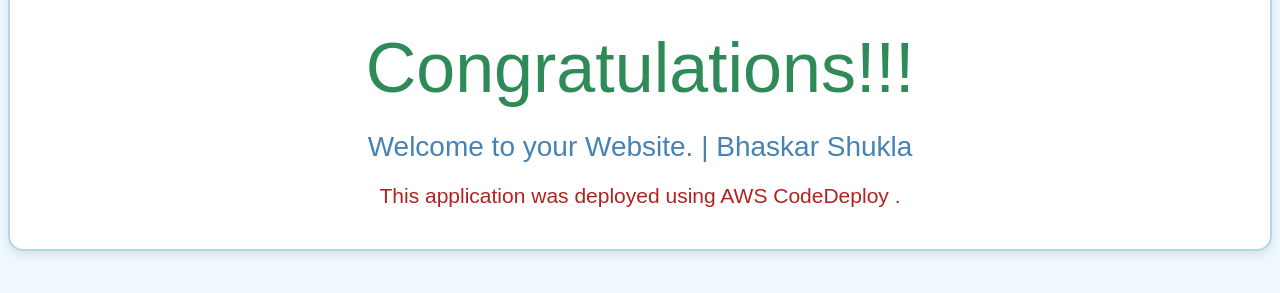
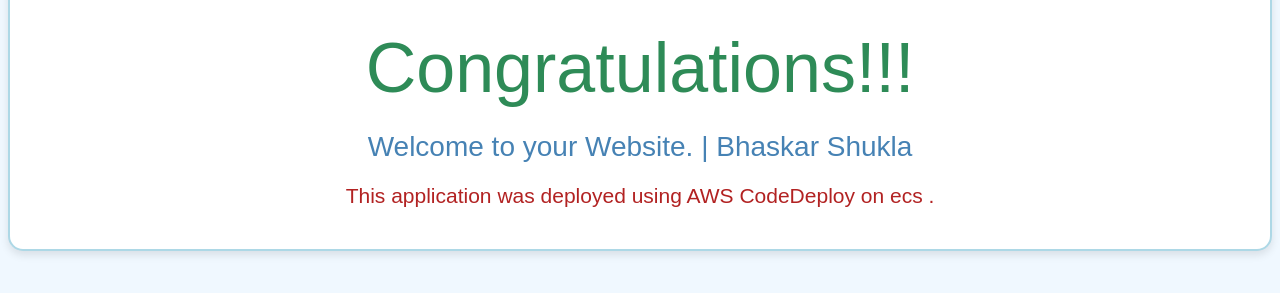
Before and after one commit to bhaskarshukla002/awscicd, a plain HTML site: page index.html in a window 1280 px wide. Shown: the part 235-528 px from the top of the page. Drawn offline with Linux system fonts and the light colour scheme.

Commit message:
commit for ecs brabch

```diff
--- a/index.html
+++ b/index.html
@@ -49,7 +49,7 @@
     <img src="https://vardaan-demo-2024.s3.ap-south-1.amazonaws.com/devops-concept-data-engineer-programmer-260nw-2346923703.webp" style="max-width: 20%;">
     <h1>Congratulations!!!</h1>
     <h2>Welcome to your Website. | Bhaskar Shukla</h2>
-    <h3>This application was deployed using AWS CodeDeploy .</h3>
+    <h3>This application was deployed using AWS CodeDeploy on ecs .</h3>
   </div>
 </body>
 </html>
```
Also changed, not shown: 4 other files.
